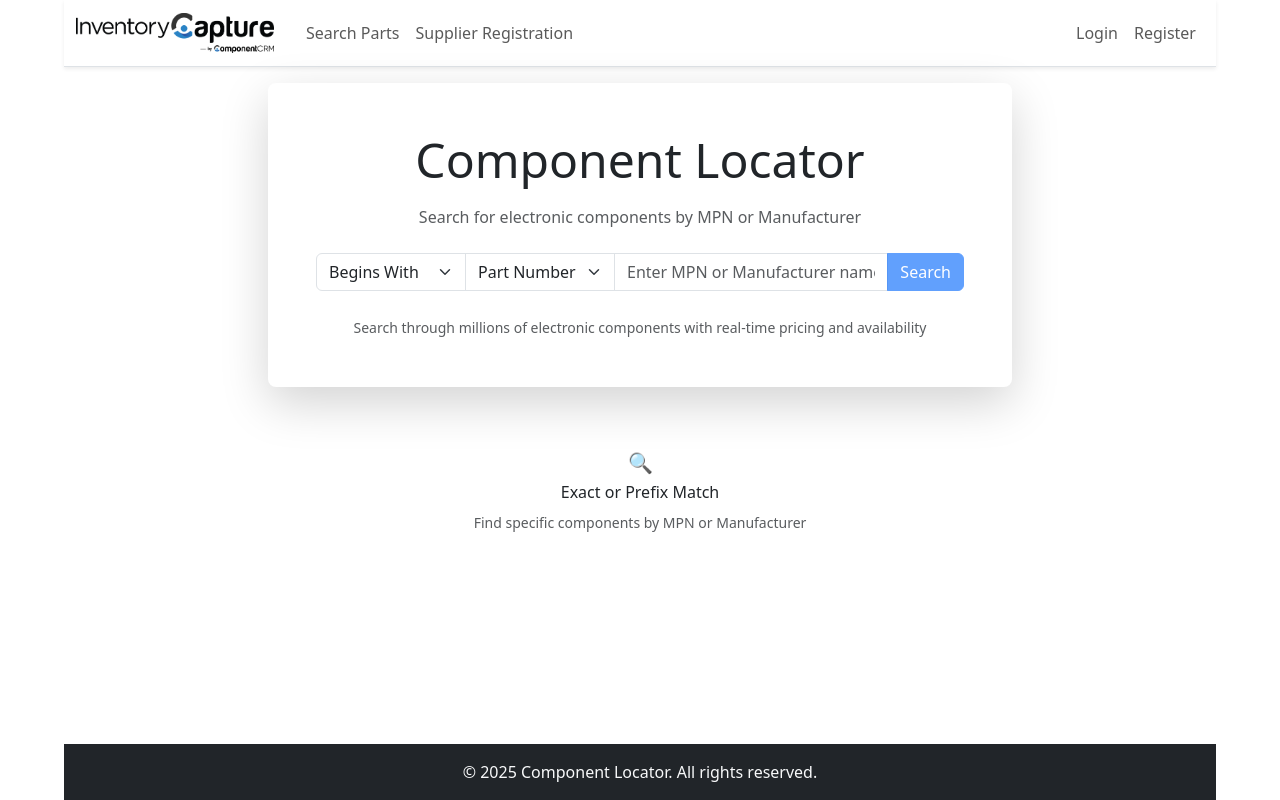
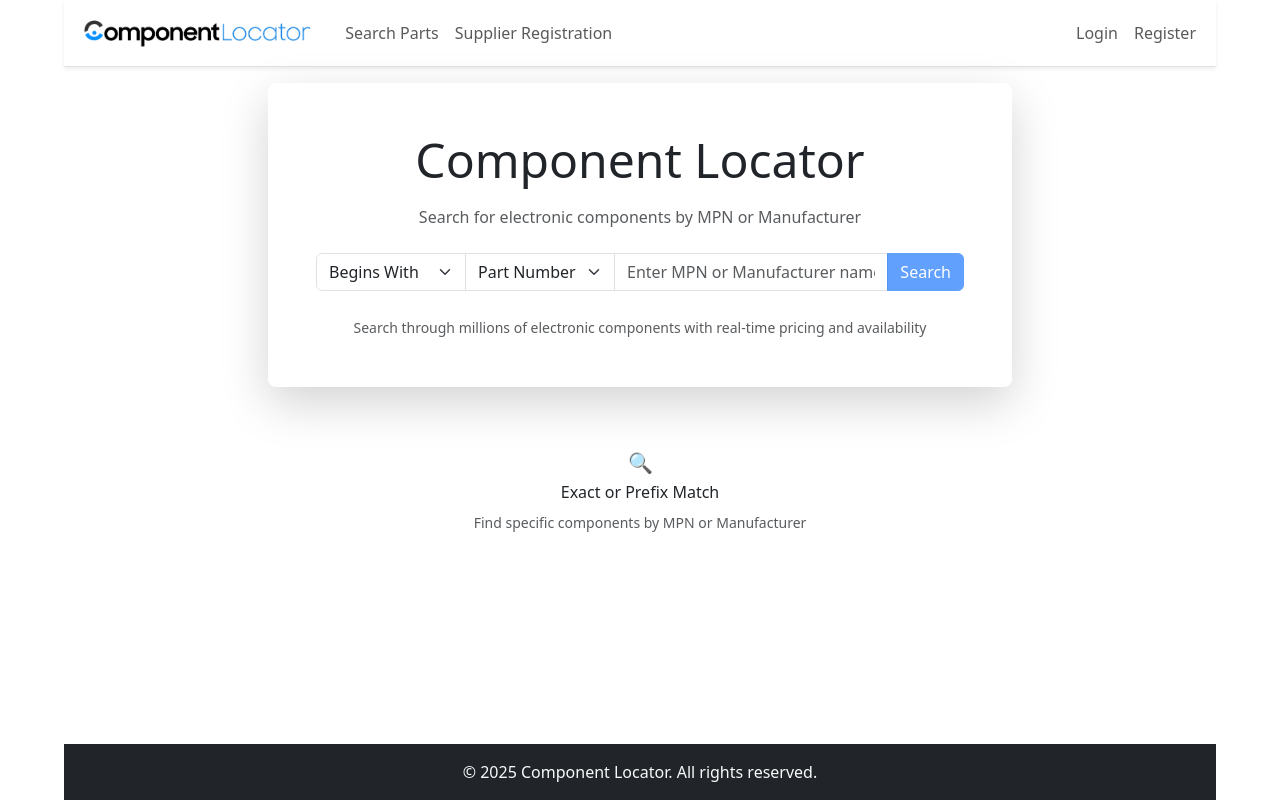
Before and after one commit to sistlasre/component_locator_frontend, a React (Create React App) app: page / in a window 1280 px wide. Built offline with nearby package versions, Linux system fonts and the light colour scheme.

Commit message:
Using component locator logo

```diff
--- a/src/components/Header.js
+++ b/src/components/Header.js
@@ -18,7 +18,7 @@ const Header = () => {
       <Container fluid>
         <Navbar.Brand as={Link} to="/" className="fw-bold d-flex align-items-center">
           <img
-            src="/inventory-capture-logo-main.png"
+            src="/component_locator_logo.png"
             alt="Inventory Capture Logo"
             height="40"
             className="me-2"
```
Also changed, not shown: public/component_locator_logo.png (added).
